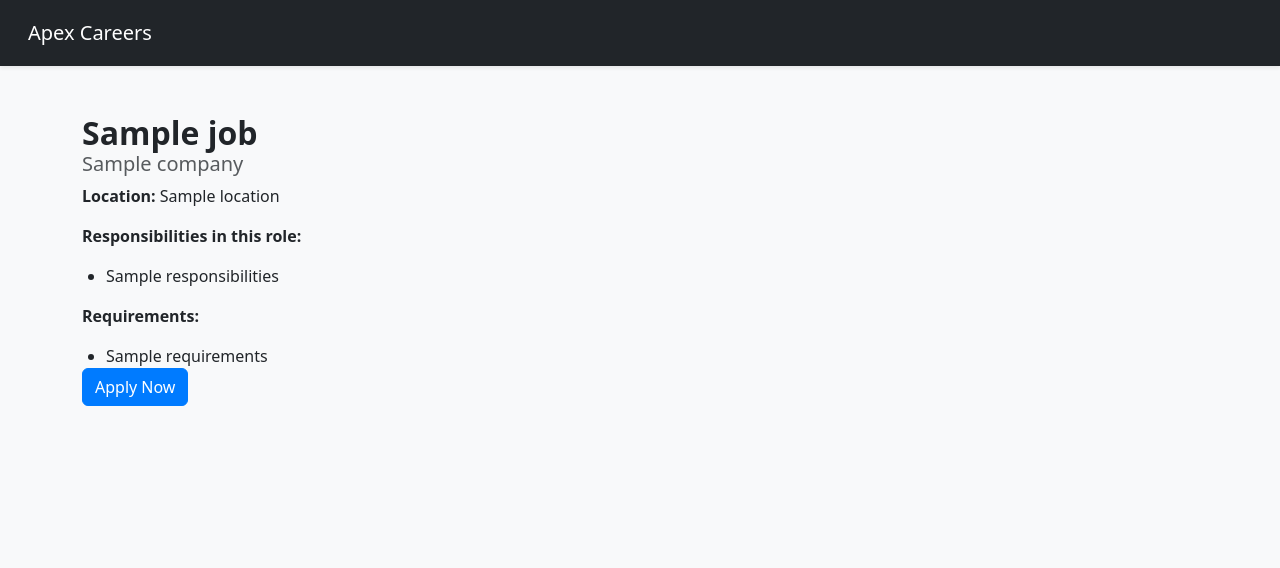
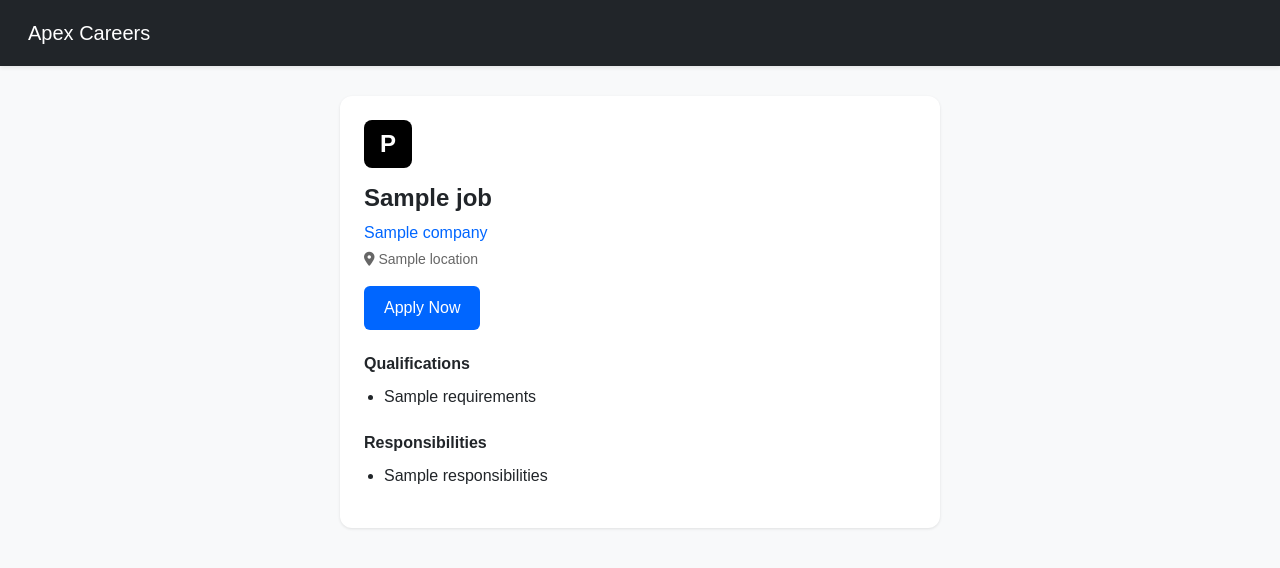
Before and after one commit to andromeda3453/flask-careers-site, a Flask app: template templates/jobdetails.html in a window 1280 px wide. Shown: the top 568 px of the page. Run offline with Flask 3, Linux system fonts and the light colour scheme; the template is opened without the code that fills it: most values are stand-ins (such as "Sample title", 1, 10 or a date in 2020); some libraries are stand-ins or nearby versions.

Commit message:
Update home page and jobdetails page

```diff
--- a/app.py
+++ b/app.py
@@ -7,7 +7,6 @@ app = Flask(__name__)
 @app.route("/job/<job_id>")
 def job_detail(job_id):
     job = get_jobs("*", job_id)[0]
-    print(job)
     return render_template("jobdetails.html", job=job)
 
 
--- a/requirements.txt
+++ b/requirements.txt
@@ -2,9 +2,14 @@ blinker==1.8.2
 click==8.1.7
 colorama==0.4.6
 Flask==3.0.3
+greenlet==3.0.3
 gunicorn==22.0.0
 itsdangerous==2.2.0
 Jinja2==3.1.4
 MarkupSafe==2.1.5
 packaging==24.1
+psycopg2==2.9.9
+python-dotenv==1.0.1
+SQLAlchemy==2.0.32
+typing_extensions==4.12.2
 Werkzeug==3.0.3
--- a/static/jobdetails.css
+++ b/static/jobdetails.css
@@ -1,11 +1,6 @@
-body {
+/* body {
   background-color: #f8f9fa;
 }
-
-/* .card {
-  border-radius: 8px;
-  box-shadow: 0 4px 8px rgba(0, 0, 0, 0.1);
-} */
 
 .card-body {
   padding: 2rem;
@@ -38,4 +33,66 @@ ul {
 .btn-primary:hover {
   background-color: #0056b3;
   border-color: #004085;
+} */
+
+body {
+  font-family: Arial, sans-serif;
+  background-color: #f8f9fa;
 }
+.job-card {
+  background-color: #fff;
+  border-radius: 12px;
+  box-shadow: 0 1px 3px rgba(0, 0, 0, 0.1);
+  padding: 24px;
+  max-width: 600px;
+  margin: 30px auto;
+}
+.company-logo {
+  width: 48px;
+  height: 48px;
+  background-color: #000;
+  border-radius: 8px;
+  display: flex;
+  align-items: center;
+  justify-content: center;
+  color: #fff;
+  font-weight: bold;
+  font-size: 24px;
+  margin-bottom: 16px;
+}
+.job-title {
+  font-size: 24px;
+  font-weight: bold;
+  margin-bottom: 8px;
+}
+.company-name {
+  font-size: 16px;
+  color: #0066ff;
+  margin-bottom: 4px;
+}
+.job-details {
+  font-size: 14px;
+  color: #666;
+  margin-bottom: 16px;
+}
+.section-title {
+  font-size: 16px;
+  font-weight: bold;
+  margin-top: 24px;
+  margin-bottom: 12px;
+}
+ul {
+  padding-left: 20px;
+}
+.btn-apply {
+  background-color: #0066ff;
+  border: none;
+  padding: 10px 20px;
+  font-size: 16px;
+}
+.btn-bookmark {
+  background-color: transparent;
+  border: 1px solid #ccc;
+  color: #333;
+  padding: 10px 12px;
+}
--- a/templates/_layout.html
+++ b/templates/_layout.html
@@ -6,6 +6,7 @@
     <meta name="viewport" content="width=device-width, initial-scale=1.0">
     <link href="https://cdn.jsdelivr.net/npm/bootstrap@5.3.3/dist/css/bootstrap.min.css" rel="stylesheet"
         integrity="sha384-QWTKZyjpPEjISv5WaRU9OFeRpok6YctnYmDr5pNlyT2bRjXh0JMhjY6hW+ALEwIH" crossorigin="anonymous">
+    <script src="https://kit.fontawesome.com/bf1c6590f2.js" crossorigin="anonymous"></script>
     {%block head %} {%endblock%}
     <title>{% block title %} {%endblock%}</title>
 </head>
--- a/templates/jobdetails.html
+++ b/templates/jobdetails.html
@@ -3,11 +3,11 @@
 {%block title %} Application - {{job.title}} {% endblock%}
 
 {% block head %}
-<link rel="stylesheet" href="static/jobdetails.css">{% endblock head %}
+<link rel="stylesheet" href="{{ url_for('static', filename='jobdetails.css') }}">{% endblock head %}
 
 {% block content %}
 
-<div class="container my-5">
+<!-- <div class="container my-5">
     <h1 class="card-title">{{job.title}}</h1>
     <h5 class="card-subtitle mb-2 text-muted">{{job.company or "-"}}</h5>
     <p class="card-text"><strong>Location: </strong>{{job.location or "-"}}</p>
@@ -26,6 +26,39 @@
         {% endfor %}
     </ul>
     <a href="#" class="btn btn-primary">Apply Now</a>
+</div> -->
+
+<div class="container">
+    <div class="job-card">
+        <div class="company-logo">P</div>
+        <h1 class="job-title">{{job.title}}</h1>
+        <p class="company-name">{{job.company}}</p>
+        <p class="job-details"><i class="fa-solid fa-location-dot"></i> {{job.location}}</p>
+
+        <div class="d-flex justify-content-between align-items-center mb-4">
+            <button class="btn btn-primary btn-apply">Apply Now</button>
+            <!-- <button class="btn btn-bookmark"><i class="bi bi-bookmark"></i></button> -->
+        </div>
+
+        <!-- <h2 class="section-title">About this role</h2>
+        <p>As an UI/UX Designer on Pixelz Studio, you'll focus on design user-friendly on several platform (web, mobile,
+            dashboard, etc) to our users needs. Your innovative solution will enhance the user experience on several
+            platforms. Join us and let's making impact on user engagement at Pixelz Studio.</p> -->
+
+        <h2 class="section-title">Qualifications</h2>
+        <ul>
+            {% for line in job.requirements.split('\n') %}
+            <li>{{line}}</li>
+            {% endfor %}
+        </ul>
+
+        <h2 class="section-title">Responsibilities</h2>
+        <ul>
+            {% for line in job.responsibilities.split('\n') %}
+            <li>{{line}}</li>
+            {% endfor %}
+        </ul>
+    </div>
 </div>
 
 {% endblock content %}
--- a/templates/nav.html
+++ b/templates/nav.html
@@ -1,5 +1,5 @@
 <nav class="navbar navbar-expand-lg bg-dark sticky-top p-3 shadow-sm" data-bs-theme="dark">
     <div class="container-fluid">
-        <span class="navbar-brand mb-0 h1">Apex Careers</span>
+        <a class="navbar-brand mb-0 h1" href="{{url_for('home')}}"><span>Apex Careers</span></a>
     </div>
 </nav>
```
Also changed, not shown: static/app.css (+41 -21 lines), templates/home.html (+4 -3 lines), templates/jobs.html (+10 -1 lines).
